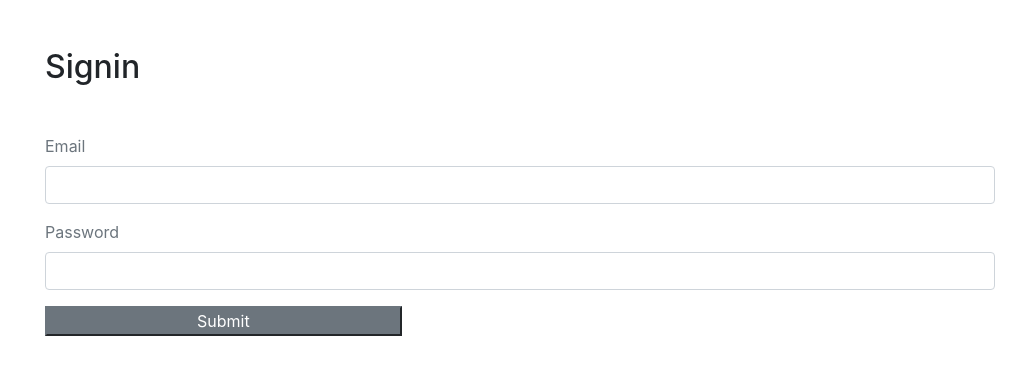
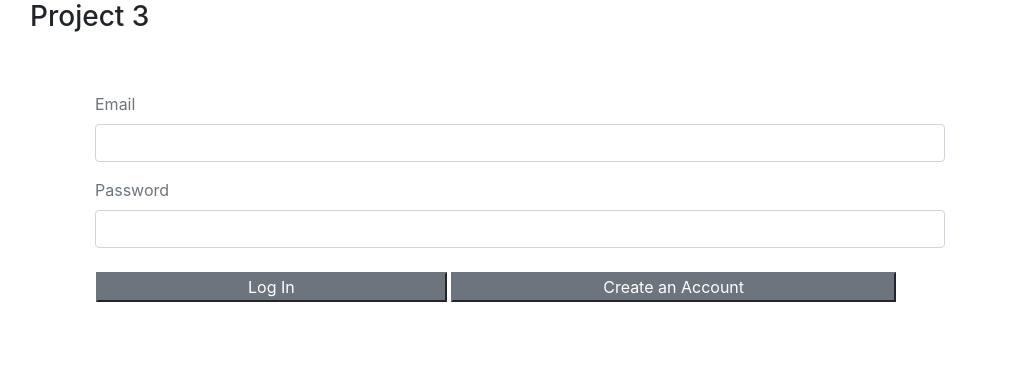
Before and after one commit to samanthabarrueta/Social-Media-FE, a React (Create React App) app in the folder react-front/: page /signin in a window 1280 px wide. Shown: the top 374 px of the page, without its empty margins (120-1146 px from the left). Built offline with nearby package versions, Linux system fonts and the light colour scheme.

Commit message:
link signin/signup

```diff
--- a/react-front/src/user/Signin.js
+++ b/react-front/src/user/Signin.js
@@ -1,4 +1,7 @@
 import React, { Component } from 'react';
+import {Link} from 'react-router-dom';
+import {Container, Row} from "react-bootstrap/";
+
 import '../index.css';
 export class Signin extends Component {
     constructor() {
@@ -42,9 +45,9 @@ export class Signin extends Component {
     render() {
         const {email, password, error} = this.state;
         return (
-            <div className="container">
-                <h2 className="mt-5 mb-5">Signin</h2>
-
+            <Container>
+                <Row><h3>Project 3</h3></Row>
+                <div className="header">
                 <div className="alert alert-primary" style={{display: error ? "" : "none"}}>
                     {error}
                 </div>
@@ -58,11 +61,19 @@ export class Signin extends Component {
                         <label className="text-muted">Password</label>
                         <input onChange={this.handleChange("password")} type="password" className="form-control" value={password}/>
                     </div>
+                </form>
+                <Row className="nav-link">
                     <button onClick={this.clickSubmit} className="btn-raised btn-secondary">
-                        Submit
-                    </button>
-                </form>
-            </div>
+                        Log In
+                    </button> {"                               "}
+                    <Link to={"/signup"}>
+                        <button className="btn-raised btn-secondary">
+                            Create an Account
+                        </button>
+                    </Link>
+                </Row>
+                </div>
+            </Container>
         );
     }
 }
```
